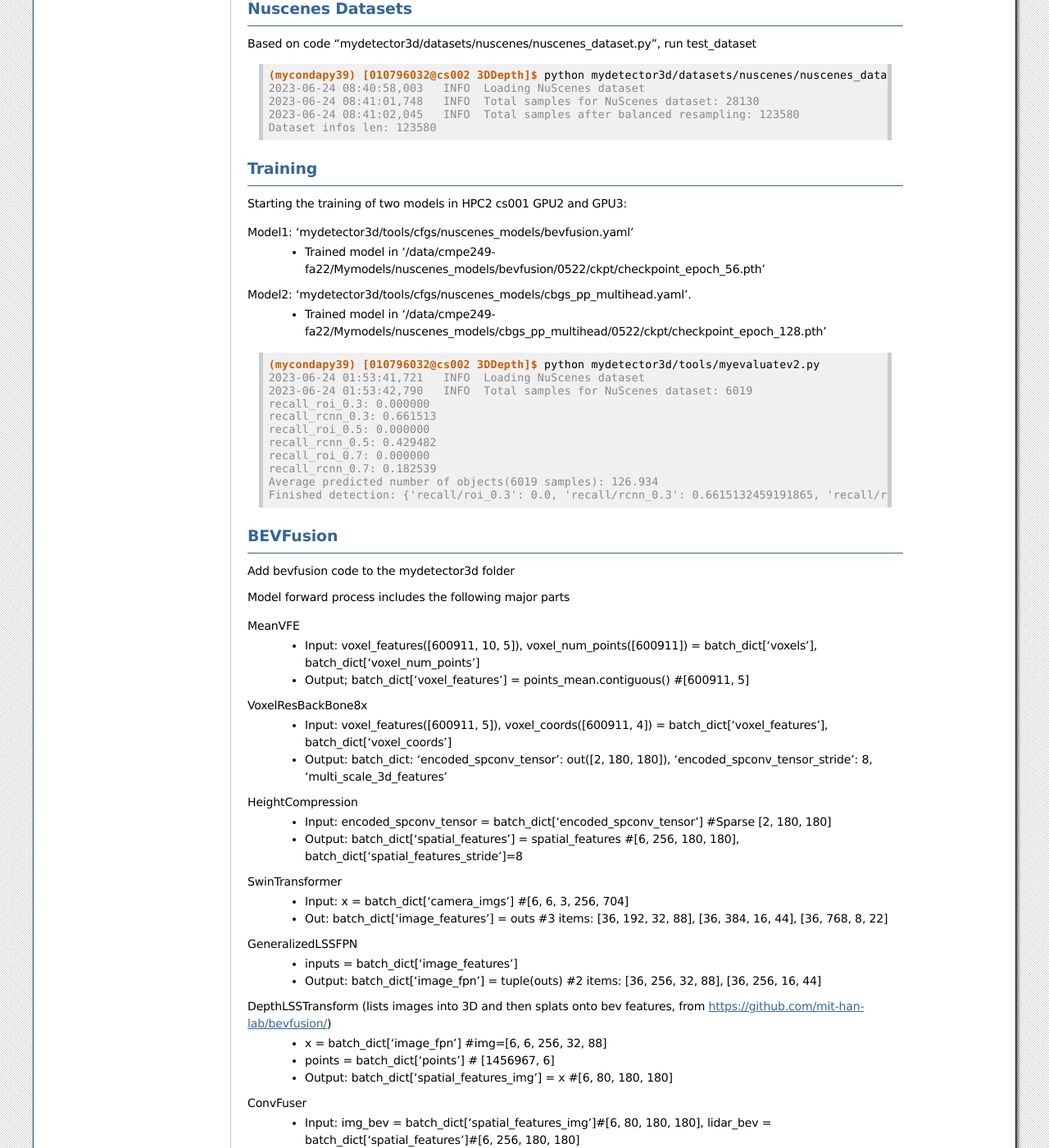
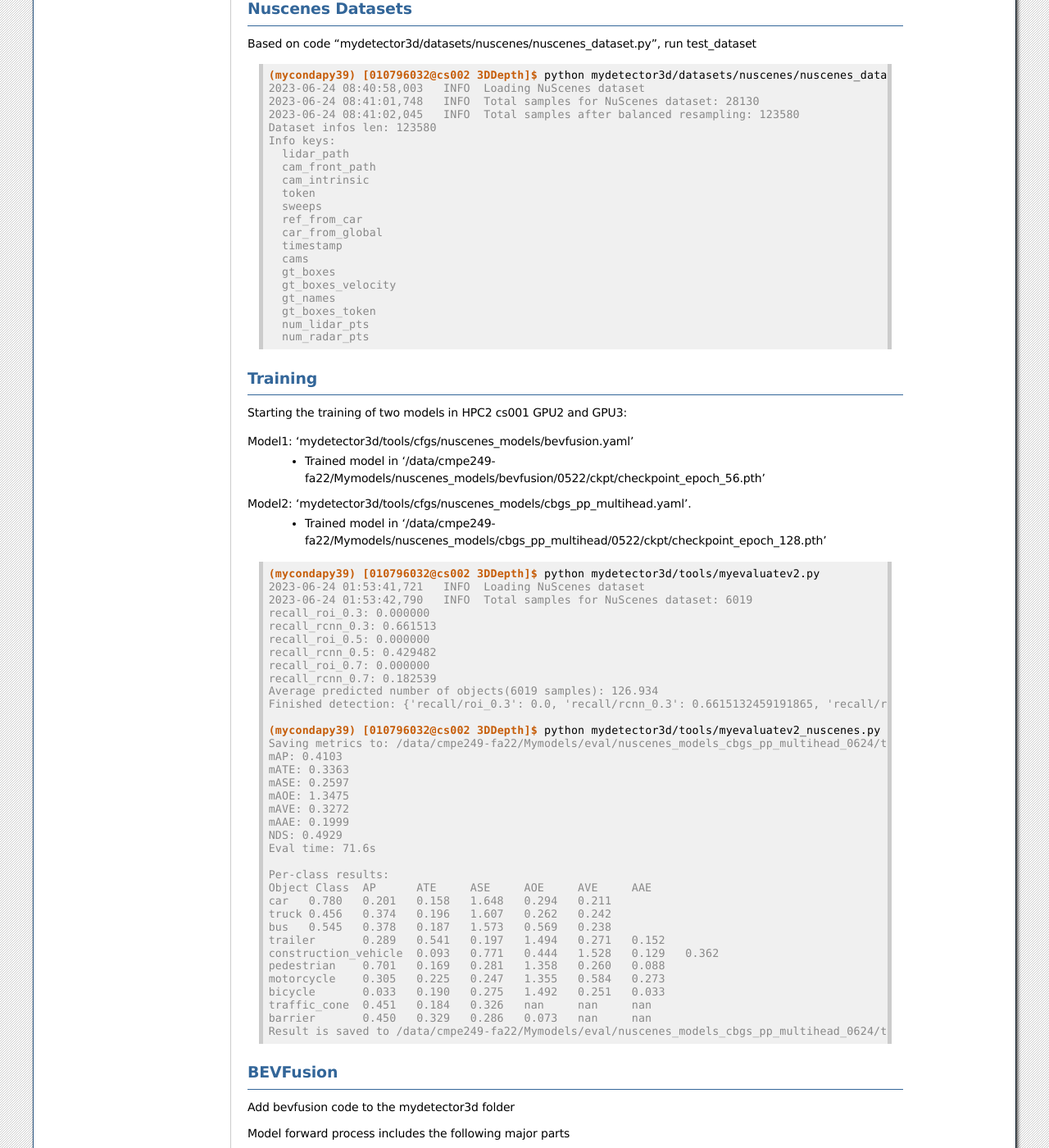
Before and after one commit to lkk688/mytutorial, a Sphinx documentation site: the page built from docs/source/nuscenes.rst, in a window 1280 px wide and 1400 px high, scrolled down 2608 px. Shown: the whole window at 82% size. Built offline with Sphinx 7.4.7, drawn with Linux system fonts in a browser that asks for light colours.

Commit message:
update nuscenes rst

```diff
--- a/docs/source/nuscenes.rst
+++ b/docs/source/nuscenes.rst
@@ -193,6 +193,22 @@ Based on code "mydetector3d/datasets/nuscenes/nuscenes_dataset.py", run test_dat
   2023-06-24 08:41:01,748   INFO  Total samples for NuScenes dataset: 28130
   2023-06-24 08:41:02,045   INFO  Total samples after balanced resampling: 123580
   Dataset infos len: 123580
+  Info keys:
+    lidar_path
+    cam_front_path
+    cam_intrinsic
+    token
+    sweeps
+    ref_from_car
+    car_from_global
+    timestamp
+    cams
+    gt_boxes
+    gt_boxes_velocity
+    gt_names
+    gt_boxes_token
+    num_lidar_pts
+    num_radar_pts
 
 
 Training
@@ -218,6 +234,31 @@ Model2: 'mydetector3d/tools/cfgs/nuscenes_models/cbgs_pp_multihead.yaml'.
   recall_rcnn_0.7: 0.182539
   Average predicted number of objects(6019 samples): 126.934
   Finished detection: {'recall/roi_0.3': 0.0, 'recall/rcnn_0.3': 0.6615132459191865, 'recall/roi_0.5': 0.0, 'recall/rcnn_0.5': 0.4294822049772545, 'recall/roi_0.7': 0.0, 'recall/rcnn_0.7': 0.18253947016323255, 'infer_time': 171.54541744346238, 'total_pred_objects': 764018, 'total_annos': 6019}
+
+  (mycondapy39) [010796032@cs002 3DDepth]$ python mydetector3d/tools/myevaluatev2_nuscenes.py
+  Saving metrics to: /data/cmpe249-fa22/Mymodels/eval/nuscenes_models_cbgs_pp_multihead_0624/txtresults
+  mAP: 0.4103
+  mATE: 0.3363
+  mASE: 0.2597
+  mAOE: 1.3475
+  mAVE: 0.3272
+  mAAE: 0.1999
+  NDS: 0.4929
+  Eval time: 71.6s
+
+  Per-class results:
+  Object Class	AP	ATE	ASE	AOE	AVE	AAE
+  car	0.780	0.201	0.158	1.648	0.294	0.211
+  truck	0.456	0.374	0.196	1.607	0.262	0.242
+  bus	0.545	0.378	0.187	1.573	0.569	0.238
+  trailer	0.289	0.541	0.197	1.494	0.271	0.152
+  construction_vehicle	0.093	0.771	0.444	1.528	0.129	0.362
+  pedestrian	0.701	0.169	0.281	1.358	0.260	0.088
+  motorcycle	0.305	0.225	0.247	1.355	0.584	0.273
+  bicycle	0.033	0.190	0.275	1.492	0.251	0.033
+  traffic_cone	0.451	0.184	0.326	nan	nan	nan
+  barrier	0.450	0.329	0.286	0.073	nan	nan
+  Result is saved to /data/cmpe249-fa22/Mymodels/eval/nuscenes_models_cbgs_pp_multihead_0624/txtresults
 
 BEVFusion
 ----------
```
Also changed, not shown: docs/source/3DV2X.rst (+29 -0 lines).
